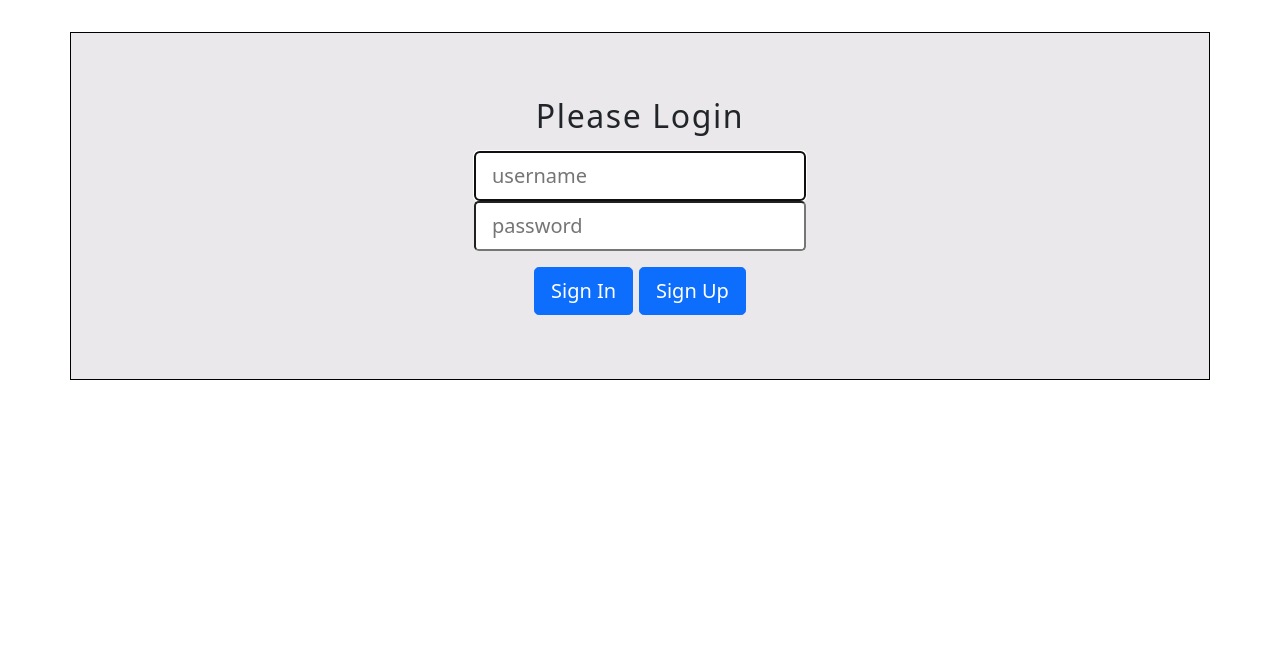
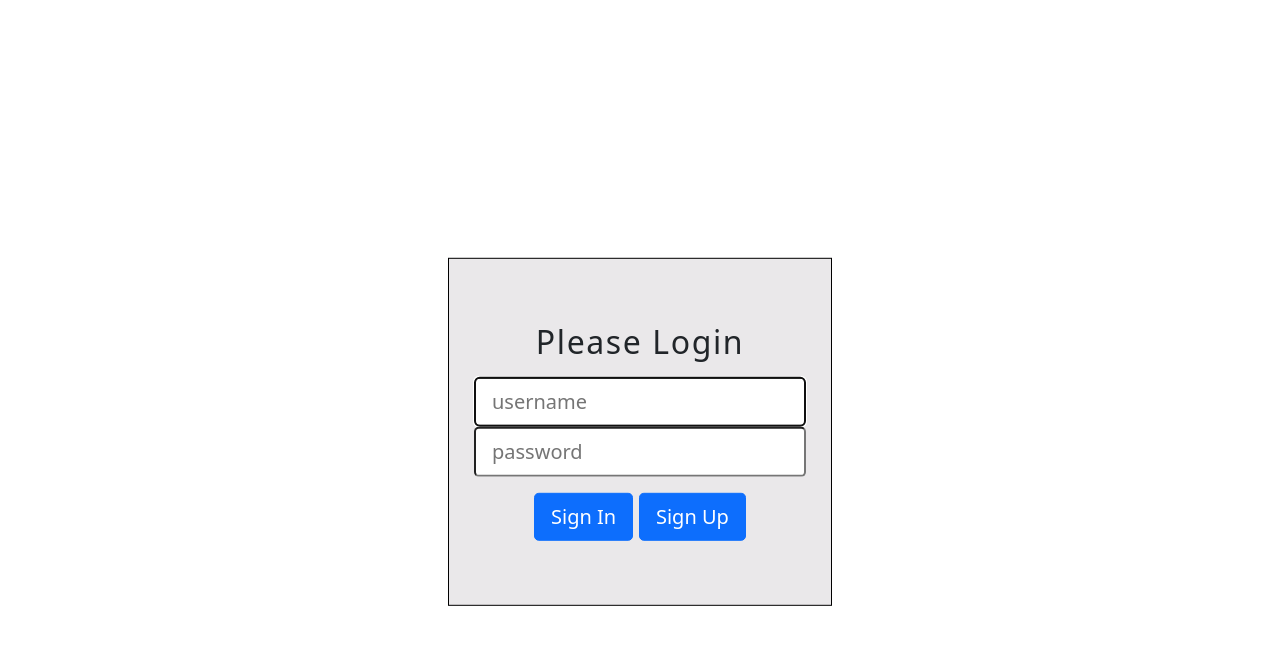
Before and after one commit to RichterMJ/Cop-4331-Small-Project-Group-9, a PHP site: page / in a window 1280 px wide. Shown: the top 645 px of the page. Run offline with PHP 8.4, Linux system fonts and the light colour scheme.

Commit message:
styling updates

```diff
--- a/contacts.html
+++ b/contacts.html
@@ -50,7 +50,7 @@
             </form>
 
             <!-- Search contacts results. -->
-            <div id="searchResults" class="forms container text-center py-5">
+            <div id="searchResults">
             </div>
 
             <!-- Edit contact form. -->
--- a/index.html
+++ b/index.html
@@ -18,7 +18,7 @@
 
     <body>
 
-        <div class="forms container text-center py-5">
+        <div id="login-form" class="forms text-center py-5">
             <h2 class="m-3">Please Login</h2>
             <input id="username" class="form-control-lg" type="text" placeholder="username" autofocus>
             <br>
--- a/scripts/contacts-script.js
+++ b/scripts/contacts-script.js
@@ -28,6 +28,7 @@ window.onload = function() {
 /* Who needs to escape data anyways? */
 function convertContactsToTable(contacts) {
     return `
+        <div class="forms container text-center py-5">
 			<table class="table thead-dark table-striped">
 				<thead>
 					<tr>
@@ -42,6 +43,7 @@ function convertContactsToTable(contacts) {
 					${contacts.map(convertContactToTableRow).join('')}
 				</tbody>
 			</table>
+		</div>
     `;
 }
 
--- a/signup.html
+++ b/signup.html
@@ -18,7 +18,7 @@
 
     <body>
 
-        <form class="forms container text-center py-5">
+        <form class="forms text-center p-5">
             <h2 class="m-3">Sign Up Form</h2>
             <div class="mb-3">
                 <input type="text" class="form-control" id="firstName" placeholder="First Name" autofocus>
--- a/styles/stylesheet.css
+++ b/styles/stylesheet.css
@@ -4,11 +4,9 @@ section {
 }
 
 .forms {
-
     position: static;
     margin: 2em auto;
-    width: 50px;
-    /* Other styling */
+    width: 40%;
     letter-spacing: 0.1em;
     border: 1px solid black;
     background-color: #eae8ea;
@@ -18,6 +16,13 @@ section {
     margin: 0 0 .5em 0;
 }
 
+#login-form {
+    position: absolute;
+    top: 50%;
+    left: 50%;
+    transform: translate(-50%,-50%);
+    width: 30%;
+}
 
 #signup-button a {
     color: white;
```
Lines whose indentation alone changed are shown as unchanged.
